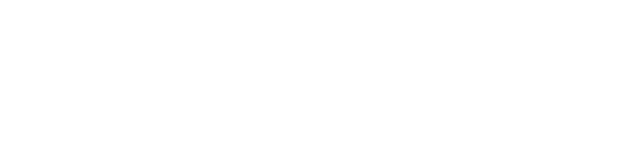
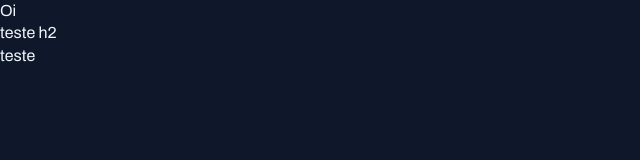
Before and after one commit to Joana-Pinheiro/Portal-de-noticias, a plain HTML site: page index.html in a window 1280 px wide. Shown: the whole page, without its empty margins (0-640 px from the left). Drawn offline with Linux system fonts and the light colour scheme.

Commit message:
global color e fonts

```diff
--- a/global.css
+++ b/global.css
@@ -0,0 +1,44 @@
+* {
+    margin: 0;
+    padding: 0;
+    box-sizing: border-box;
+}
+
+:root {
+
+    /* Colors */
+    --brand-color-light: #60A5FA;
+    --brand-color-dark: #1D4ED8;
+    --bg-color: #0F172A;
+    --stroke-color: #1E293B;
+    --text-color-primary: #F1F5F9;
+    --text-color-secondary: #CBD5E1;
+
+    /* Fonts */
+    --font-family: "Archivo", sans-serif;
+    --h1: 800 24px/135% var(--font-family);
+    --h2: 800 16px/140% var(--font-family);
+    --h3: 800 14px/140% var(--font-family);
+    --span: 600 14px/145% var(--font-family);
+    --text: 400 16px/140% var(--font-family);
+    --text-sm: 400 14px/160% var(--font-family);
+}
+
+body {
+    color: var(--text-color-primary);
+    background-color: var(--bg-color);
+    font: var(--text);
+}
+
+a {
+    text-decoration: none;
+    color: inherit;
+}
+
+a :hover {
+    color: var(--brand-color-light);
+}
+
+h1, h2, h3 {
+    font: inherit;
+}
--- a/index.html
+++ b/index.html
@@ -1,13 +1,21 @@
 <!DOCTYPE html>
 <html lang="pr-br">
 <head>
+    <link rel="preconnect" href="https://fonts.googleapis.com">
+<link rel="preconnect" href="https://fonts.gstatic.com" crossorigin>
+
     <meta charset="UTF-8">
     <meta name="viewport" content="width=device-width, initial-scale=1.0">
-    <title>Document</title>
+
+    <link href="https://fonts.googleapis.com/css2?family=Archivo:ital,wght@0,100..900;1,100..900&display=swap" rel="stylesheet">
+
+    <title>Portal notícias</title>
 
     <link rel="stylesheet" href="./index.css">
 </head>
 <body>
-
+    <h1>Oi</h1>
+    <h2>teste h2</h2>
+    <a href="#">teste</a>
 </body>
 </html>
```
